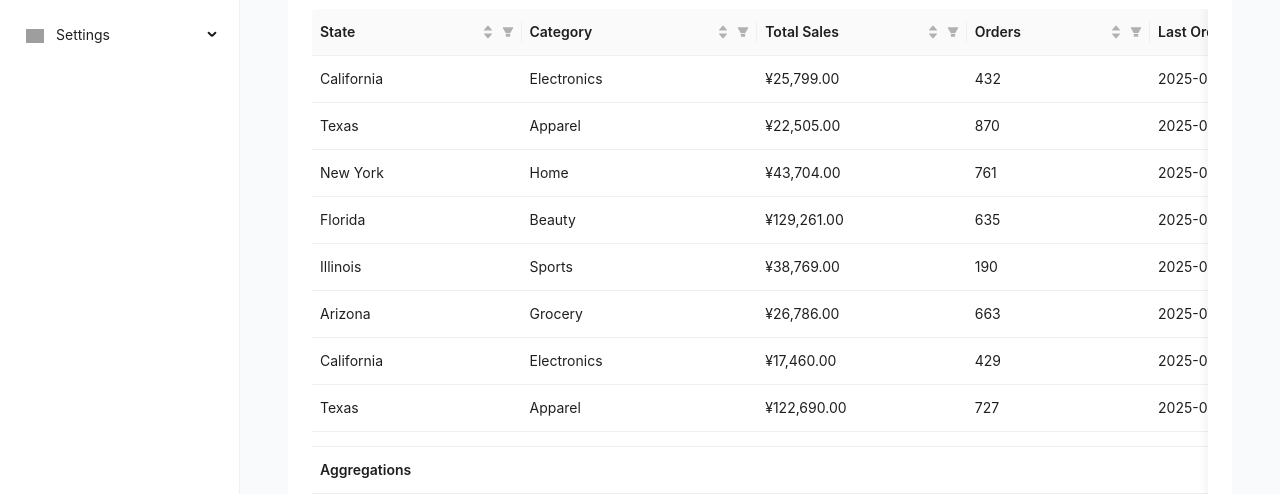
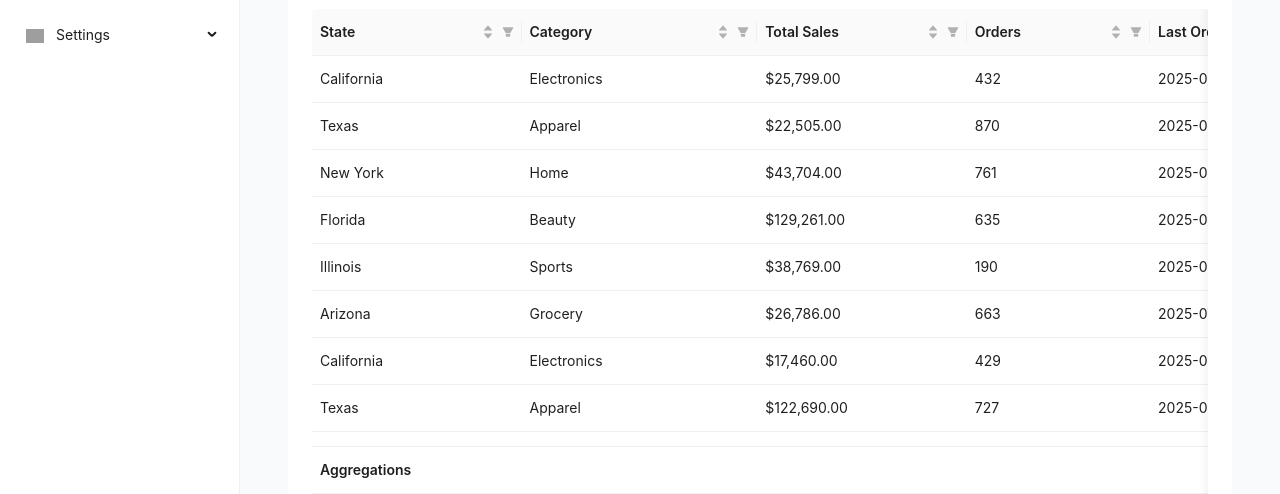
Before and after one commit to nicklavy/report-builder-demo, a React (Vite) app: page / in a window 1280 px wide. Shown: the part 306-800 px from the top of the page. Built offline with nearby package versions, Linux system fonts and the light colour scheme; grey boxes are pictures that could not be loaded.

Commit message:
Tweak: removed chinese characters

```diff
--- a/src/index.css
+++ b/src/index.css
@@ -207,6 +207,18 @@
   .top-1\.5 {
     top: calc(var(--spacing) * 1.5);
   }
+  .right-0 {
+    right: calc(var(--spacing) * 0);
+  }
+  .right-4 {
+    right: calc(var(--spacing) * 4);
+  }
+  .bottom-0 {
+    bottom: calc(var(--spacing) * 0);
+  }
+  .bottom-4 {
+    bottom: calc(var(--spacing) * 4);
+  }
   .left-0 {
     left: calc(var(--spacing) * 0);
   }
@@ -239,6 +251,9 @@
   }
   .mt-3 {
     margin-top: calc(var(--spacing) * 3);
+  }
+  .mt-4 {
+    margin-top: calc(var(--spacing) * 4);
   }
   .mt-6 {
     margin-top: calc(var(--spacing) * 6);
@@ -315,6 +330,9 @@
   .h-full {
     height: 100%;
   }
+  .h-screen {
+    height: 100vh;
+  }
   .min-h-screen {
     min-height: 100vh;
   }
@@ -347,6 +365,12 @@
   }
   .flex-1 {
     flex: 1;
+  }
+  .flex-2 {
+    flex: 2;
+  }
+  .flex-none {
+    flex: none;
   }
   .-translate-x-1\/2 {
     --tw-translate-x: calc(calc(1/2 * 100%) * -1);
@@ -465,6 +489,9 @@
   }
   .pt-2 {
     padding-top: calc(var(--spacing) * 2);
+  }
+  .pt-3 {
+    padding-top: calc(var(--spacing) * 3);
   }
   .pb-16 {
     padding-bottom: calc(var(--spacing) * 16);
--- a/src/main.tsx
+++ b/src/main.tsx
@@ -4,8 +4,8 @@ import ReactDOM from "react-dom/client";
 import { ConfigProvider, theme } from "antd";
 import "antd/dist/reset.css";   // keep this BEFORE your own CSS
 import "./index.css";
+import en_US from 'antd/lib/locale/en_US';
 import App from "./App";
-
 // Optional: Tailwind color import (works if using ESM)
 import colors from "tailwindcss/colors.js";
 const PRIMARY = colors?.violet?.[600] ?? "#665F9E"; // or "#722ed1" for AntD purple-6
@@ -14,6 +14,7 @@ const PRIMARY = colors?.violet?.[600] ?? "#665F9E"; // or "#722ed1" for AntD pur
 ReactDOM.createRoot(document.getElementById("root")!).render(
   <React.StrictMode>
     <ConfigProvider
+      locale={en_US}
       theme={{
         algorithm: theme.defaultAlgorithm,
         token: {
```
